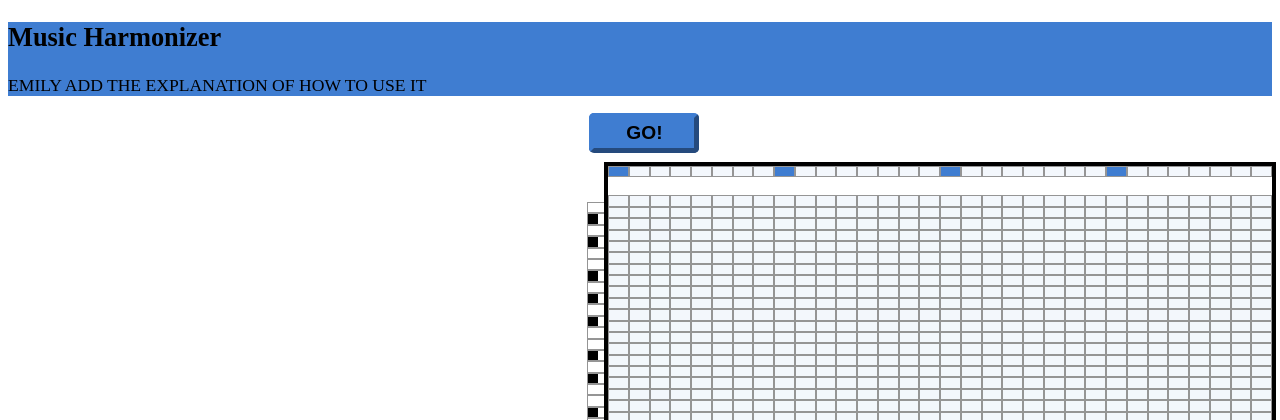
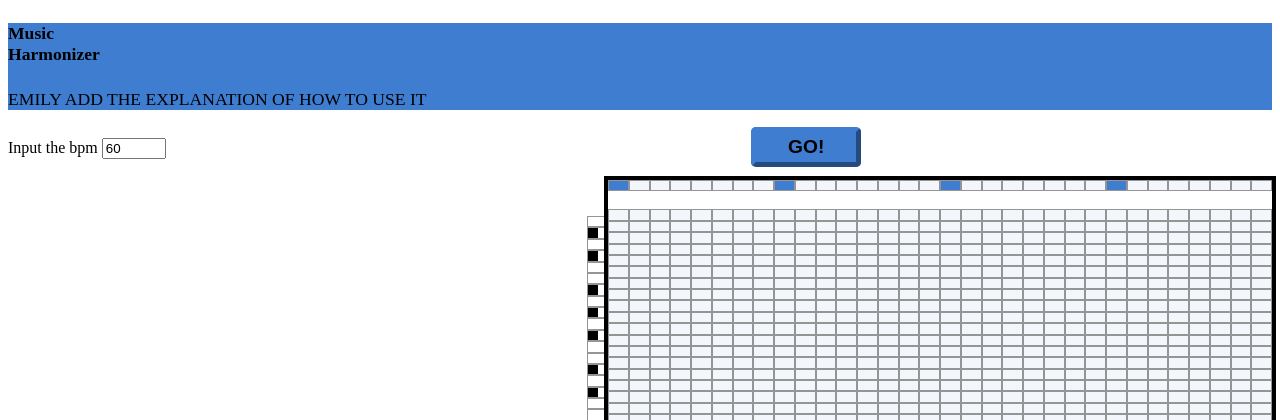
Before and after one commit to MiniMinnoww/HackSheffield9, a Flask app: page / in a window 1280 px wide. Shown: the top 420 px of the page. Run offline with Flask 3, Linux system fonts and the light colour scheme.

Commit message:
/\_____/\  | *   * |  \  -v-  /    -----

```diff
--- a/backend/templates/index.html
+++ b/backend/templates/index.html
@@ -7,11 +7,19 @@
     <link rel="stylesheet" href="{{ url_for('static', filename='css/style.css') }}">
 </head>
 <body>
-    <section id="text">
-        <h1>Music Harmonizer</h1>
-        <p>EMILY ADD THE EXPLANATION OF HOW TO USE IT</p>
+    <section id="gradient">
+        <section id="text">
+            <section class="heading-part">
+                <h1>Music<br> Harmonizer</h1>
+            </section>
+            <section class="heading-part">
+                <p>EMILY ADD THE EXPLANATION OF HOW TO USE IT</p>
+            </section>
+        </section>
+        <label>Input the bpm</label>
+        <input type="number" value="60" min="50" max="240" id="input_bpm">
+        <input type="button" value="GO!" id="goButton">
     </section>
-    <input type="button" value="GO!" id="goButton">
 
     <div id="container">
         <div id="piano">
@@ -22,7 +30,7 @@
         </main>
     </div>
 
-
+    <script src="{{ url_for('static', filename='js/cells.js') }}"></script>
     <script src="{{ url_for('static', filename='js/notes.js') }}"></script>
     <script src="{{ url_for('static', filename='js/script.js') }}"></script>
 </body>
```
